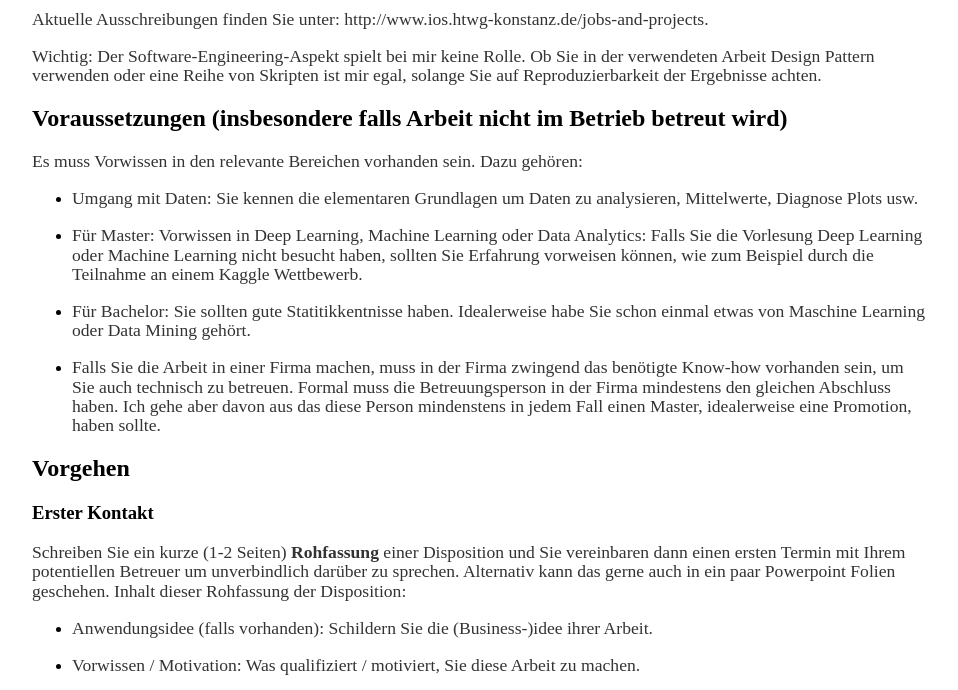
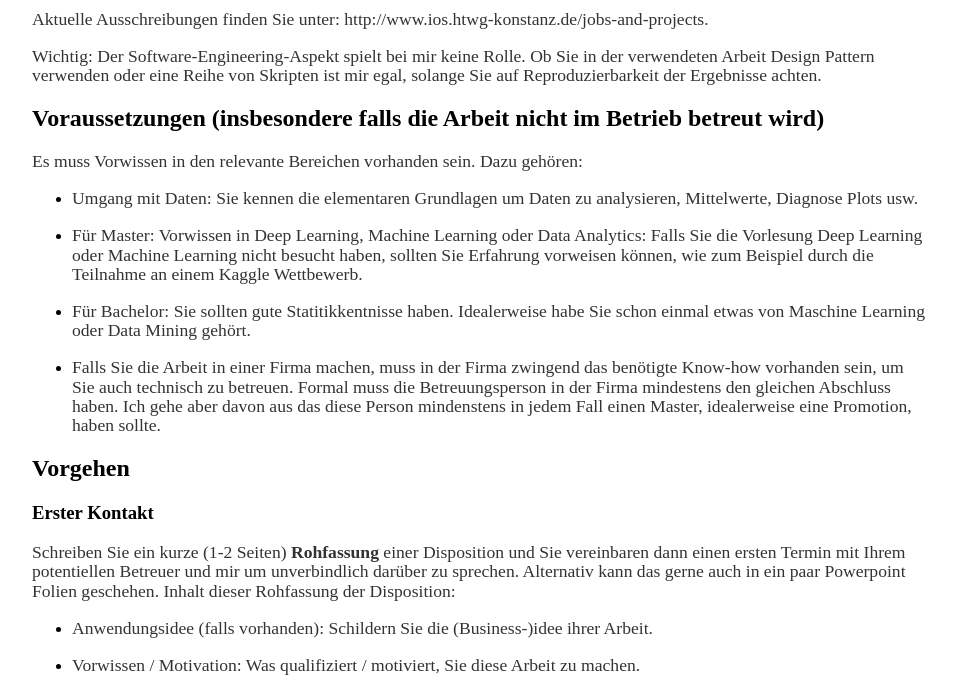
Before and after one commit to oduerr/oduerr.github.io, a Jekyll site: the page built from teaching/bama/index.md, in a window 1280 px wide. Shown: the part 568-1258 px from the top of the page, without its empty margins (160-1118 px from the left). Built offline with Jekyll 4.4.1, drawn with Linux system fonts in a browser that asks for light colours.

Commit message:
Update index.md

```diff
--- a/teaching/bama/index.md
+++ b/teaching/bama/index.md
@@ -19,7 +19,7 @@ Aktuelle Ausschreibungen finden Sie unter: http://www.ios.htwg-konstanz.de/jobs-
 
 Wichtig: Der Software-Engineering-Aspekt spielt bei mir keine Rolle. Ob Sie in der verwendeten Arbeit Design Pattern verwenden oder eine Reihe von Skripten ist mir egal, solange Sie auf Reproduzierbarkeit der Ergebnisse achten.
 
-## Voraussetzungen (insbesondere falls Arbeit nicht im Betrieb betreut wird)
+## Voraussetzungen (insbesondere falls die Arbeit nicht im Betrieb betreut wird)
 Es muss Vorwissen in den relevante Bereichen vorhanden sein. Dazu gehören:
 
 * Umgang mit Daten: Sie kennen die elementaren Grundlagen um Daten zu analysieren, Mittelwerte, Diagnose Plots usw.
@@ -33,7 +33,7 @@ Es muss Vorwissen in den relevante Bereichen vorhanden sein. Dazu gehören:
 ## Vorgehen
 
 ### Erster Kontakt
-Schreiben Sie ein kurze (1-2 Seiten) **Rohfassung** einer Disposition und Sie vereinbaren dann einen ersten Termin mit Ihrem potentiellen Betreuer um unverbindlich darüber zu sprechen. Alternativ kann das gerne auch in ein paar Powerpoint Folien geschehen. Inhalt dieser Rohfassung der Disposition:
+Schreiben Sie ein kurze (1-2 Seiten) **Rohfassung** einer Disposition und Sie vereinbaren dann einen ersten Termin mit Ihrem potentiellen Betreuer und mir um unverbindlich darüber zu sprechen. Alternativ kann das gerne auch in ein paar Powerpoint Folien geschehen. Inhalt dieser Rohfassung der Disposition:
 
 * Anwendungsidee (falls vorhanden): Schildern Sie die (Business-)idee ihrer Arbeit.
 
```
